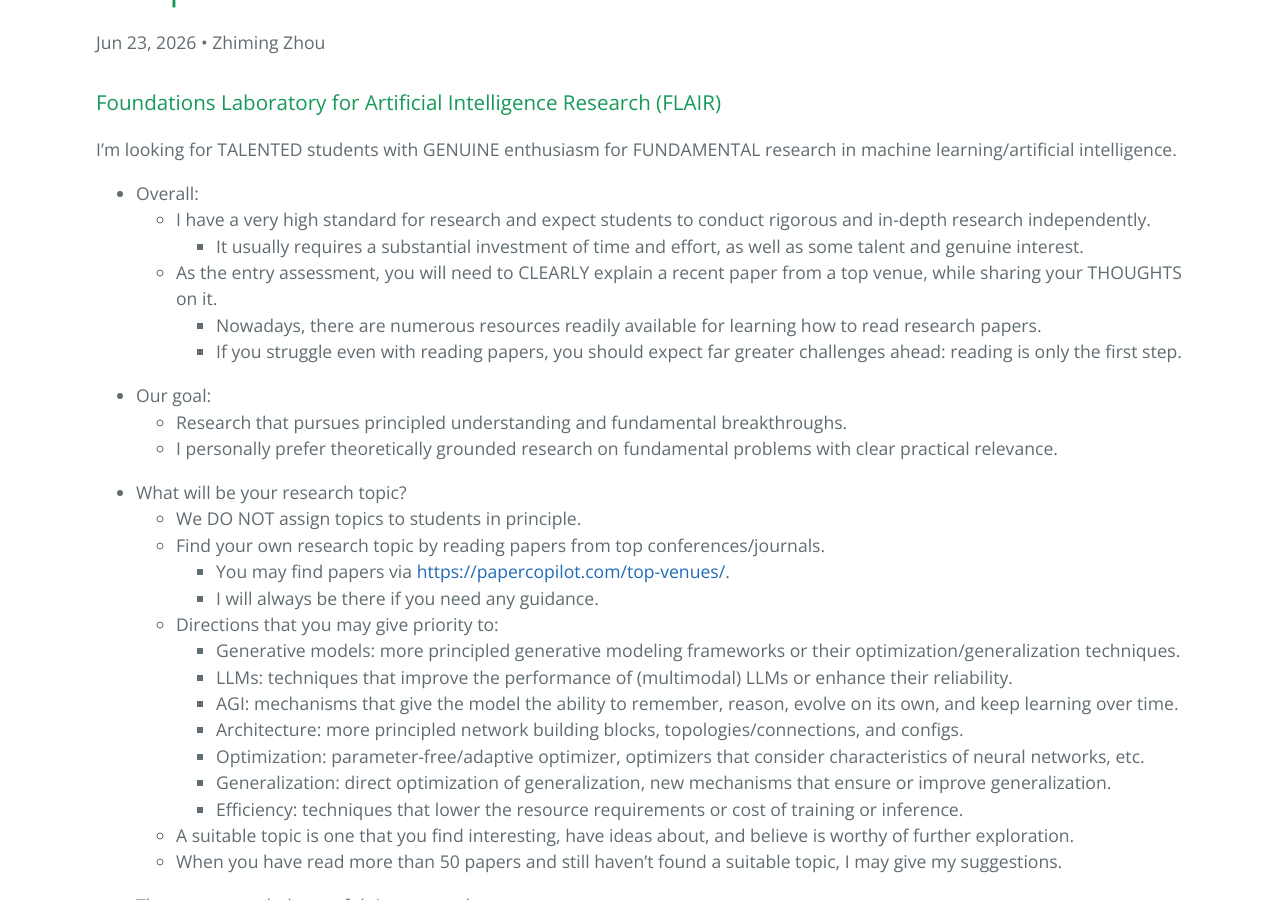
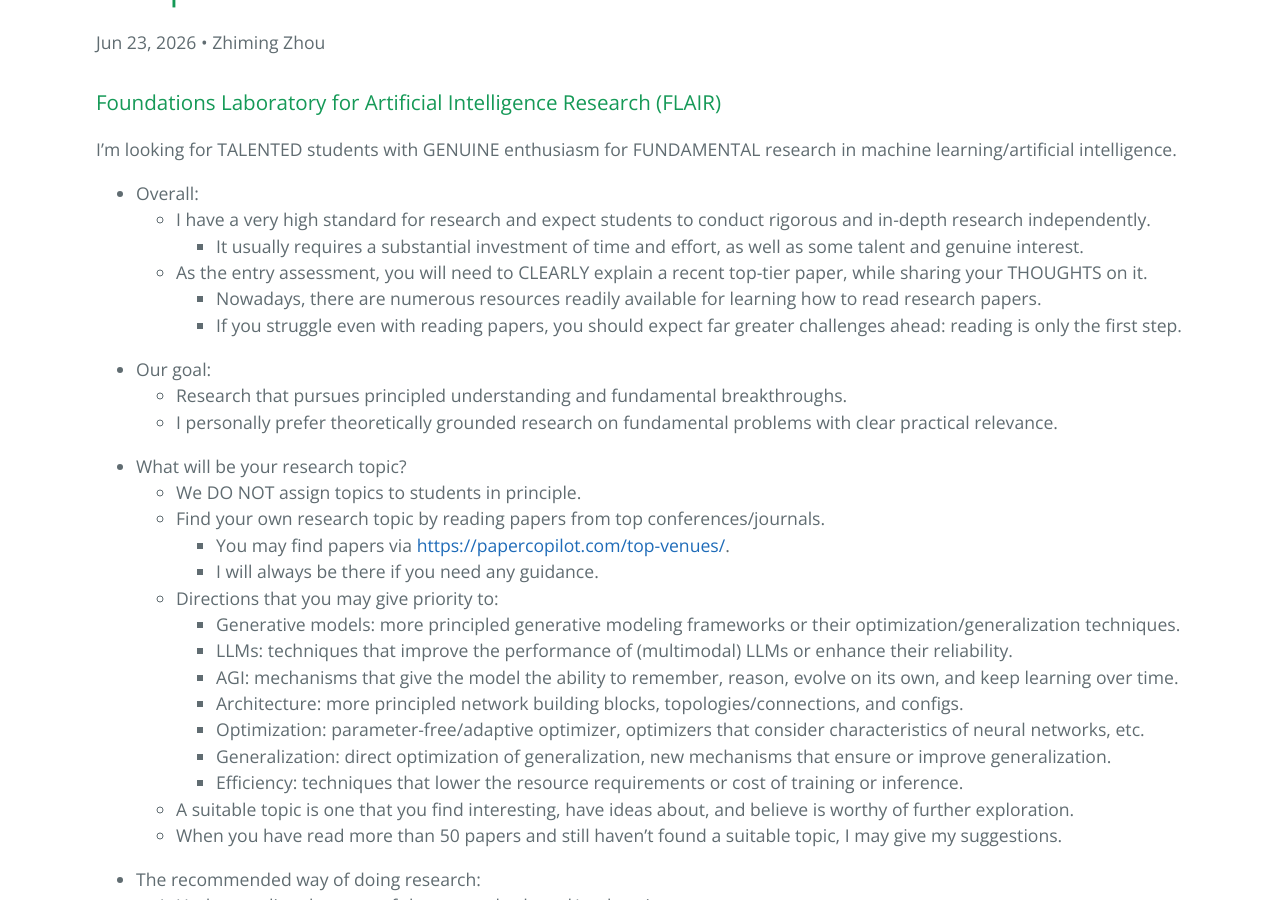
Before and after one commit to ZhimingZhou/zhimingzhou.github.io, a Jekyll site: the page built from _posts/2020-12-09-Prospective-Students.md, in a window 1280 px wide and 900 px high, scrolled down 345 px. Built offline with Jekyll 4.4.1, drawn with Linux system fonts in a browser that asks for light colours.

Commit message:
Update 2020-12-09-Prospective-Students.md

```diff
--- a/_posts/2020-12-09-Prospective-Students.md
+++ b/_posts/2020-12-09-Prospective-Students.md
@@ -14,7 +14,7 @@ I’m looking for TALENTED students with GENUINE enthusiasm for FUNDAMENTAL rese
 - Overall:
 	- I have a very high standard for research and expect students to conduct rigorous and in-depth research independently.
 		- It usually requires a substantial investment of time and effort, as well as some talent and genuine interest.
-	- As the entry assessment, you will need to CLEARLY explain a recent paper from a top venue, while sharing your THOUGHTS on it.
+	- As the entry assessment, you will need to CLEARLY explain a recent top-tier paper, while sharing your THOUGHTS on it.
 		- Nowadays, there are numerous resources readily available for learning how to read research papers.
 		- If you struggle even with reading papers, you should expect far greater challenges ahead: reading is only the first step.
 
```
